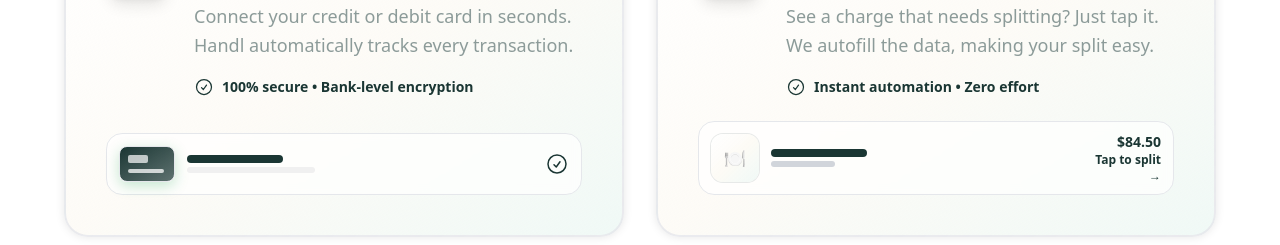
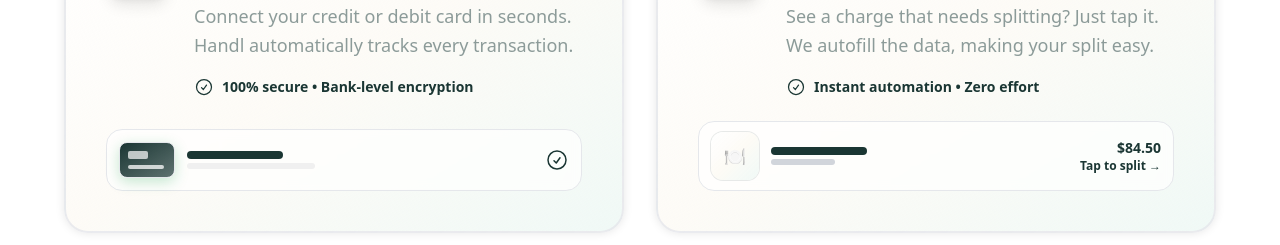
Before and after one commit to Splitree/landing-page, a Next.js app: page / in a window 1280 px wide. Shown: the part 1510-1755 px from the top of the page. Built offline with nearby package versions, Linux system fonts and the light colour scheme.

Commit message:
mobile changes

```diff
--- a/src/app/page.tsx
+++ b/src/app/page.tsx
@@ -23,9 +23,9 @@ export default function Home() {
       <nav className="fixed w-full bg-white backdrop-blur-lg z-50 border-b border-brand-border shadow-sm">
         <div
           className="block sm:hidden bg-white"
-          style={{ height: 'max(env(safe-area-inset-top), 24px)' }}
+          style={{ height: 'env(safe-area-inset-top, 0px)' }}
         ></div>
-        <div className="container-custom py-4">
+        <div className="container-custom py-3 sm:py-4">
           <div className="flex items-center justify-between">
             <div className="flex items-center gap-1">
               <Image
@@ -282,9 +282,9 @@ export default function Home() {
                   </div>
                 </div>
               </div>
-              <div className="bg-white/70 backdrop-blur-sm rounded-2xl p-3 border border-brand-border mt-auto flex flex-col sm:flex-row sm:items-center gap-3 text-center sm:text-left">
-                <div className="flex items-center gap-3 w-full justify-center sm:justify-start">
-                  <div className="w-14 h-9 rounded-lg bg-gradient-to-br from-brand-primary to-brand-primary/70 border border-brand-border flex flex-col justify-between p-2 text-white shadow-green mx-auto sm:mx-0">
+              <div className="bg-white/70 backdrop-blur-sm rounded-2xl p-3 border border-brand-border mt-auto flex items-center gap-4">
+                <div className="flex items-center gap-3 flex-1 min-w-0">
+                  <div className="w-14 h-9 rounded-lg bg-gradient-to-br from-brand-primary to-brand-primary/70 border border-brand-border flex flex-col justify-between p-2 text-white shadow-green">
                     <div className="w-5 h-2 rounded-sm bg-white/70"></div>
                     <div className="h-1 bg-white/75 rounded-full w-9"></div>
                   </div>
@@ -293,9 +293,7 @@ export default function Home() {
                     <div className="h-1.5 w-32 bg-brand-border-subtle rounded"></div>
                   </div>
                 </div>
-                <div className="flex justify-center sm:justify-end w-full sm:w-auto">
-                  <CheckCircleIcon className="w-6 h-6 text-brand-primary" />
-                </div>
+                <CheckCircleIcon className="w-6 h-6 text-brand-primary flex-shrink-0" />
               </div>
             </motion.div>
 
@@ -332,8 +330,8 @@ export default function Home() {
                   </div>
                 </div>
               </div>
-              <div className="bg-white/70 backdrop-blur-sm rounded-2xl px-3 py-2.5 border border-brand-border flex flex-col sm:flex-row sm:items-center gap-4">
-                <div className="flex items-center justify-center sm:justify-start w-full gap-3">
+              <div className="bg-white/70 backdrop-blur-sm rounded-2xl px-3 py-2.5 border border-brand-border flex items-center gap-4">
+                <div className="flex items-center gap-3 flex-1 min-w-0">
                   <div className="w-12 h-12 rounded-xl bg-gradient-to-br from-brand-primary/12 to-brand-primary/4 flex items-center justify-center ring-1 ring-brand-primary/10">
                     <span className="text-lg">🍽️</span>
                   </div>
@@ -342,9 +340,9 @@ export default function Home() {
                     <div className="h-1.5 w-16 bg-gray-300 rounded"></div>
                   </div>
                 </div>
-                <div className="text-center sm:text-right w-full sm:w-auto">
+                <div className="text-right whitespace-nowrap">
                   <div className="text-sm font-bold text-brand-primary">$84.50</div>
-                  <div className="text-xs text-brand-primary font-semibold">Tap to split →</div>
+                  <div className="text-xs text-brand-primary font-semibold whitespace-nowrap">Tap to split →</div>
                 </div>
               </div>
             </motion.div>
```
